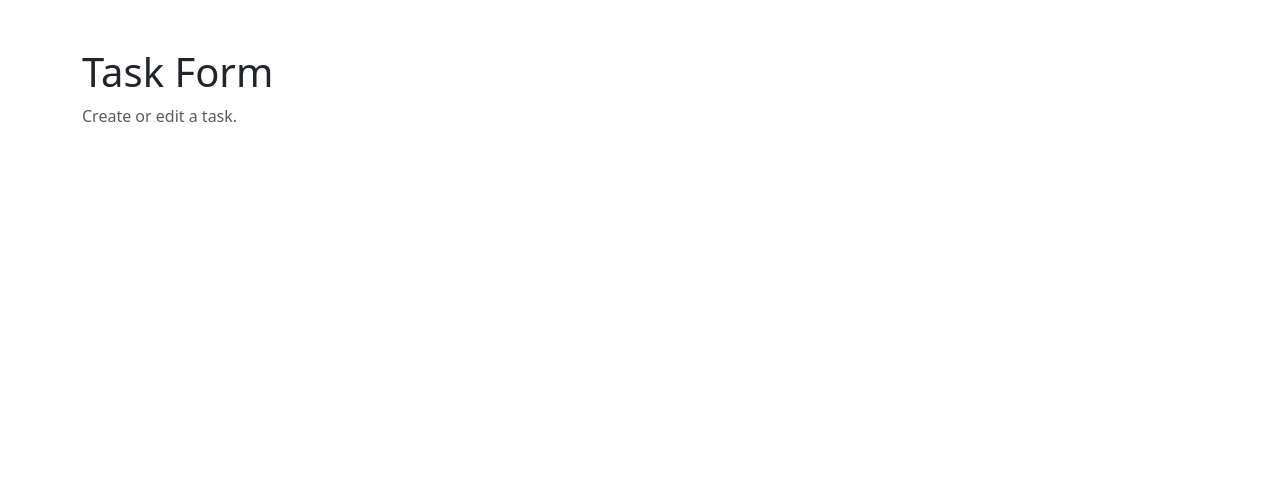
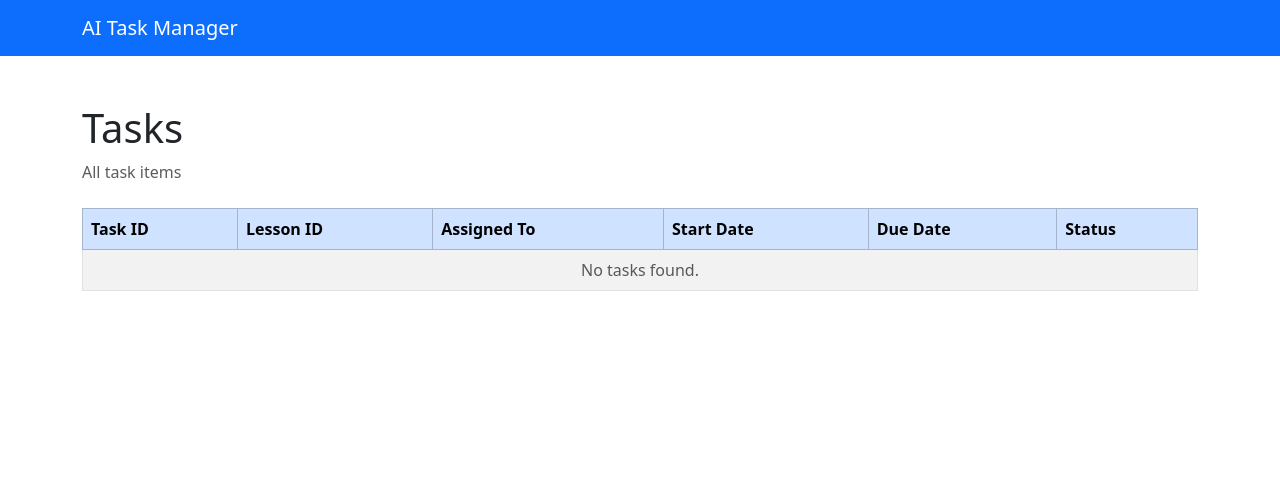
Before and after one commit to ApurwaNile/application_development-_CRUD, a FastAPI app: template app/templates/task_form.html in a window 1280 px wide. Shown: the top 490 px of the page. After the commit the page ends 291 px from the top, so only its background shows below. Run offline with FastAPI, Linux system fonts and the light colour scheme; the template is opened without the code that fills it, so the values that code supplies are empty.

Commit message:
Task list page implemented

```diff
--- a/app/main.py
+++ b/app/main.py
@@ -9,7 +9,7 @@ from starlette.middleware.sessions import SessionMiddleware
 
 from app.database.db import SessionLocal, init_db
 from app.models import ReminderLog, TaskItem, TaskStage, User  # noqa: F401
-from app.routers import auth
+from app.routers import auth, tasks
 from app.routers.auth import ensure_default_user, require_login
 
 BASE_DIR = Path(__file__).resolve().parent
@@ -31,6 +31,7 @@ app = FastAPI(title="AI Task Manager", lifespan=lifespan)
 
 app.add_middleware(SessionMiddleware, secret_key="ai-task-manager-secret-key")
 app.include_router(auth.router)
+app.include_router(tasks.router)
 
 app.mount("/static", StaticFiles(directory=BASE_DIR / "static"), name="static")
 
--- a/app/templates/task_form.html
+++ b/app/templates/task_form.html
@@ -3,14 +3,52 @@
 <head>
     <meta charset="UTF-8">
     <meta name="viewport" content="width=device-width, initial-scale=1.0">
-    <title>Task Form - AI Task Manager</title>
+    <title>Tasks - AI Task Manager</title>
     <link href="https://cdn.jsdelivr.net/npm/bootstrap@5.3.3/dist/css/bootstrap.min.css" rel="stylesheet">
     <link rel="stylesheet" href="/static/css/style.css">
 </head>
 <body>
+    <nav class="navbar navbar-expand-lg navbar-dark bg-primary">
+        <div class="container">
+            <a class="navbar-brand" href="/dashboard">AI Task Manager</a>
+        </div>
+    </nav>
     <div class="container mt-5">
-        <h1>Task Form</h1>
-        <p class="text-muted">Create or edit a task.</p>
+        <h1>Tasks</h1>
+        <p class="text-muted mb-4">All task items</p>
+
+        <div class="table-responsive">
+            <table class="table table-striped table-bordered align-middle">
+                <thead class="table-primary">
+                    <tr>
+                        <th>Task ID</th>
+                        <th>Lesson ID</th>
+                        <th>Assigned To</th>
+                        <th>Start Date</th>
+                        <th>Due Date</th>
+                        <th>Status</th>
+                    </tr>
+                </thead>
+                <tbody>
+                    {% if tasks %}
+                    {% for task in tasks %}
+                    <tr>
+                        <td>{{ task.id }}</td>
+                        <td>{{ task.lesson_id }}</td>
+                        <td>{{ task.assignee.username if task.assignee else "—" }}</td>
+                        <td>{{ task.start_date }}</td>
+                        <td>{{ task.due_date }}</td>
+                        <td>{{ task.status }}</td>
+                    </tr>
+                    {% endfor %}
+                    {% else %}
+                    <tr>
+                        <td colspan="6" class="text-center text-muted">No tasks found.</td>
+                    </tr>
+                    {% endif %}
+                </tbody>
+            </table>
+        </div>
     </div>
     <script src="https://cdn.jsdelivr.net/npm/bootstrap@5.3.3/dist/js/bootstrap.bundle.min.js"></script>
     <script src="/static/js/app.js"></script>
```
Also changed, not shown: app/routers/tasks.py (+32 -1 lines).
